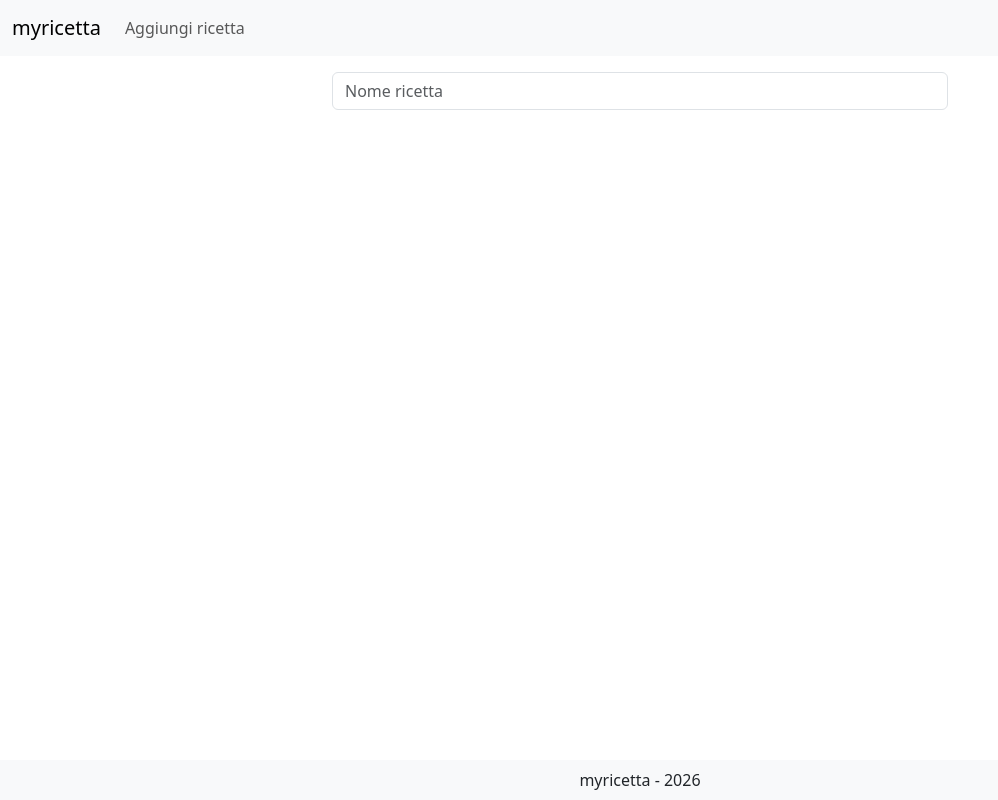
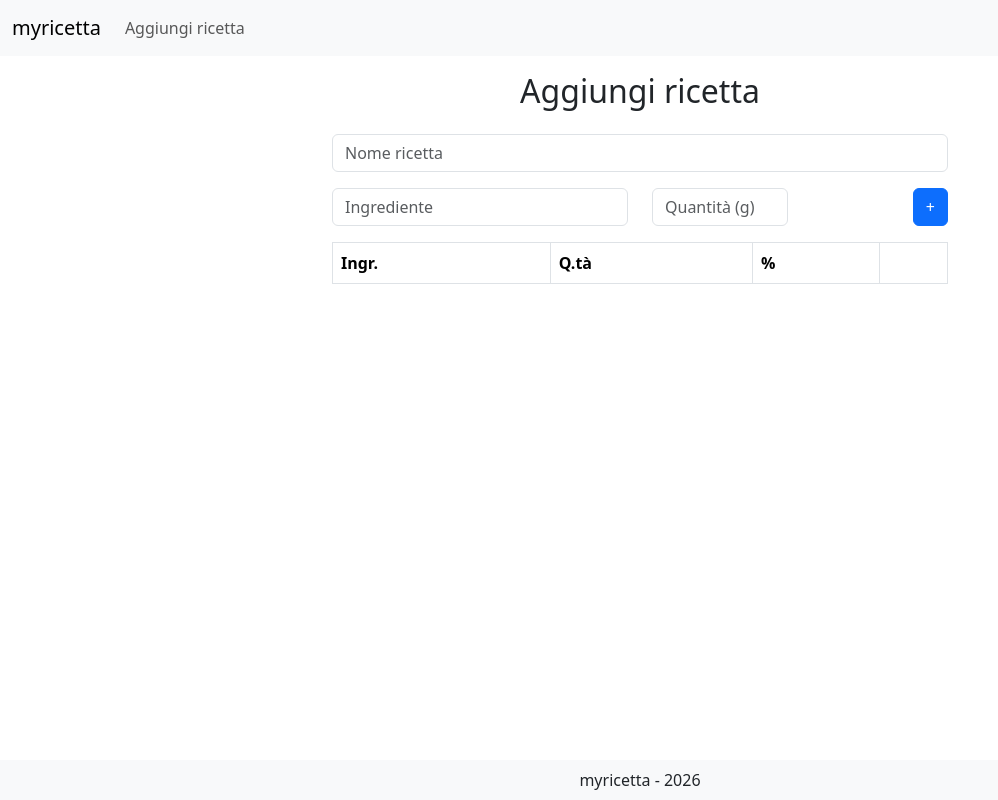
Before and after one commit to tave8/myricetta-react, a React (Vite) app: page /add-recipe in a window 1280 px wide. Shown: the whole page, without its empty margins (0-998 px from the left). Built offline with nearby package versions, Linux system fonts and the light colour scheme.

Commit message:
recipe name 2-way binding

```diff
--- a/src/components/Recipe.jsx
+++ b/src/components/Recipe.jsx
@@ -1,25 +1,76 @@
 import { useState } from "react"
-import { Container, Row, Col, CardGroup, Card, Spinner, Alert, Button, Image, Form, ListGroup, Navbar, NavDropdown, Nav } from "react-bootstrap"
+import { Container, Row, Col, CardGroup, Card, Spinner, Alert, Button, Image, Form, ListGroup, Navbar, NavDropdown, Nav, Table } from "react-bootstrap"
 import { Helmet } from "react-helmet"
 
 import Recipe from "../assets/js/Recipe"
 
 const RecipeComponent = (props) => {
-  // const [ingredients, setIngredients]
+  const [recipeName, setRecipeName] = useState("")
+  const [ingredients, setIngredients] = useState([])
 
   return (
+    // centers content in the page
     <Row className="justify-content-center">
       <Col xs={12} md={6}>
         <Row className="flex-column g-3">
+          {/* TITLE */}
+          <Col className="">
+            <h2 className="text-center">Aggiungi ricetta</h2>
+          </Col>
           {/* RECIPE INFO (name, photo etc.) */}
-          <Col>
+          <Col className="">
             <Form.Group>
-              <Form.Control type="text" placeholder="Nome ricetta" />
+              <Form.Control
+                type="text"
+                placeholder="Nome ricetta"
+                value={recipeName}
+                onChange={(event) => {
+                  const newRecipeName = event.target.value
+                  setRecipeName(newRecipeName)
+                }}
+              />
             </Form.Group>
           </Col>
-          {/* INGREDIENTS */}
+          {/* ADD INGREDIENT */}
+          <Col className="">
+            <Row>
+              <Col xs={6}>
+                <Form.Group>
+                  <Form.Control type="text" placeholder="Ingrediente" />
+                </Form.Group>
+              </Col>
+              <Col xs={3}>
+                <Form.Group>
+                  <Form.Control type="number" placeholder="Quantità (g)" />
+                </Form.Group>
+              </Col>
+              <Col xs={3} className="text-end">
+                <Button variant="primary">+</Button>
+              </Col>
+            </Row>
+          </Col>
+          {/* INGREDIENTS LIST (proportions etc.) */}
           <Col>
-
+            <Table striped bordered hover>
+              <thead>
+                <tr>
+                  <th>Ingr.</th>
+                  <th>Q.tà</th>
+                  <th>%</th>
+                  <th></th>
+                </tr>
+              </thead>
+              <tbody>
+                {ingredients.map((ingredient) => {
+                  return (
+                    <tr key={ingredient.id}>
+                      {/*  */}
+                      <p></p>
+                    </tr>
+                  )
+                })}
+              </tbody>
+            </Table>
           </Col>
         </Row>
       </Col>
```
